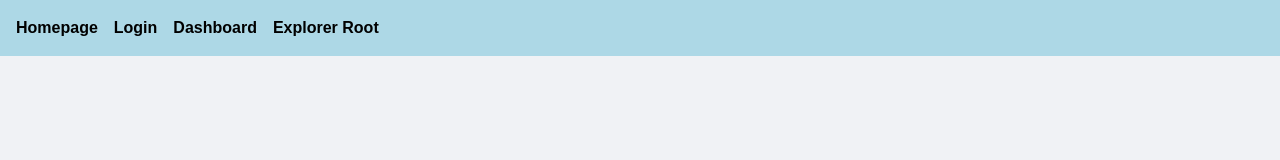
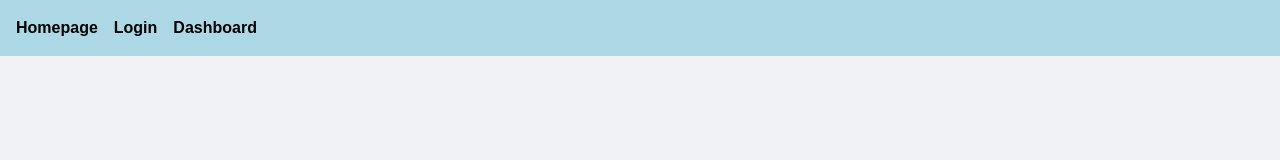
Before and after one commit to oliviermichel/inapp-mon, a Next.js app: page /login in a window 1280 px wide. Shown: the top 160 px of the page. Built offline with nearby package versions, Linux system fonts and the light colour scheme.

Commit message:
remove explorer root link in navigation

```diff
--- a/src/app/layout.tsx
+++ b/src/app/layout.tsx
@@ -31,7 +31,6 @@ export default function RootLayout({
             <Link href="/">Homepage</Link>
             <Link href="/login">Login</Link>
             <Link href="/dashboard">Dashboard</Link>
-            <Link href="/explorer">Explorer Root</Link>
           </nav>
         </header>
         {children}
```
